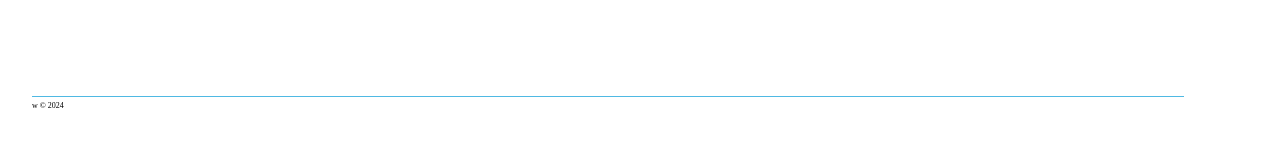
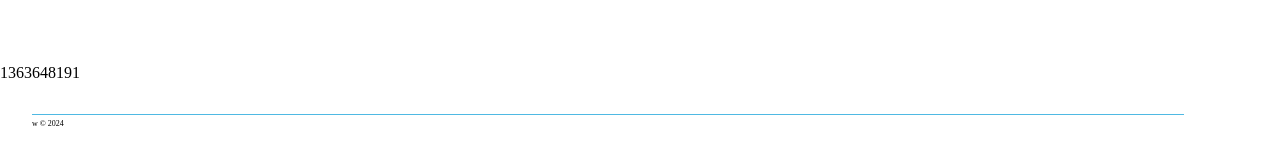
Before and after one commit to wser/vv_site, a website built with Vite: page index.html in a window 1280 px wide. Built offline with nearby package versions, Linux system fonts and the light colour scheme.

Commit message:
added time counter

```diff
--- a/index.html
+++ b/index.html
@@ -8,6 +8,7 @@
 </head>
 <body>
   <div id="content"></div>
+  <div id="mytime"></div>
   <footer><div id="cred">w&nbsp;&copy;&nbsp;2024</div><div id="tech"></div></footer>
   <script type="module" src="./src/main.js"></script>
 </body>
--- a/public/tech.md
+++ b/public/tech.md
@@ -1,7 +1,7 @@
 Made with: [vite](#) |
 [html](#) |
 [css](#)
-[modern-normalize.css](#) |
+[modern-normalize](#) |
 [javascript](#)
 [purify](#)
 [snarkdown](#) |
--- a/src/main.js
+++ b/src/main.js
@@ -15,3 +15,13 @@ tech
     .then(res=>res.text())
     .then(t=>document.getElementById("tech").innerHTML = clean(snarky(t)))
     .catch(e=>c(e))
+
+const myTime = document.getElementById("mytime")
+const initial = '1981-07-03T11:54:55.373Z'
+
+function interval(){
+  let startDate = new Date(initial)
+  let endDate = new Date()
+  return parseInt((endDate - startDate) / 1000);
+}
+let seconds = setInterval(() => {requestAnimationFrame(()=> myTime.innerHTML = interval())},1000)
```
Also changed, not shown: vite.config.js (line endings or trailing spaces).
